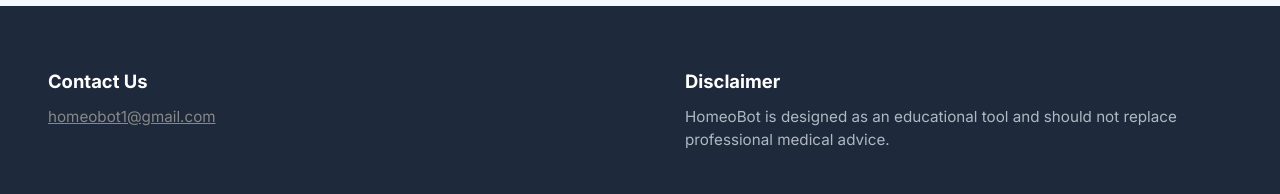
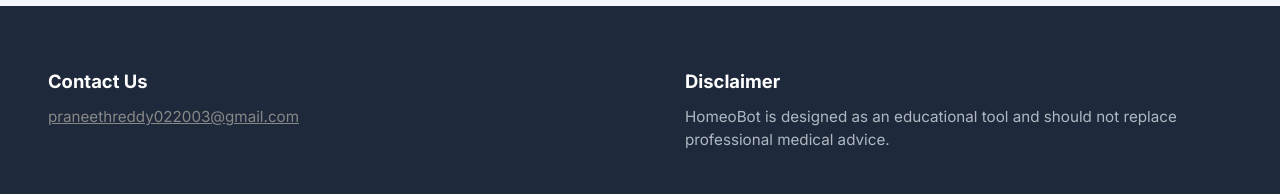
Before and after one commit to praneethreddygurijala/homeobot, a Flask app: page / in a window 1280 px wide. Shown: the part 1050-1244 px from the top of the page. Run offline with Flask 3, Linux system fonts and the light colour scheme.

Commit message:
Updated email address in templates/index.html

```diff
--- a/templates/index.html
+++ b/templates/index.html
@@ -107,7 +107,7 @@
   <footer class="footer">
     <div class="footer-col">
       <h4>Contact Us</h4>
-      <p><a href="mailto:your.email@example.com" class="footer-email">homeobot1@gmail.com</a></p>
+      <p><a href="mailto:praneethreddy022003@gmail.com" class="footer-email">praneethreddy022003@gmail.com</a></p>
     </div>
     <div class="footer-col">
       <h4>Disclaimer</h4>
```
